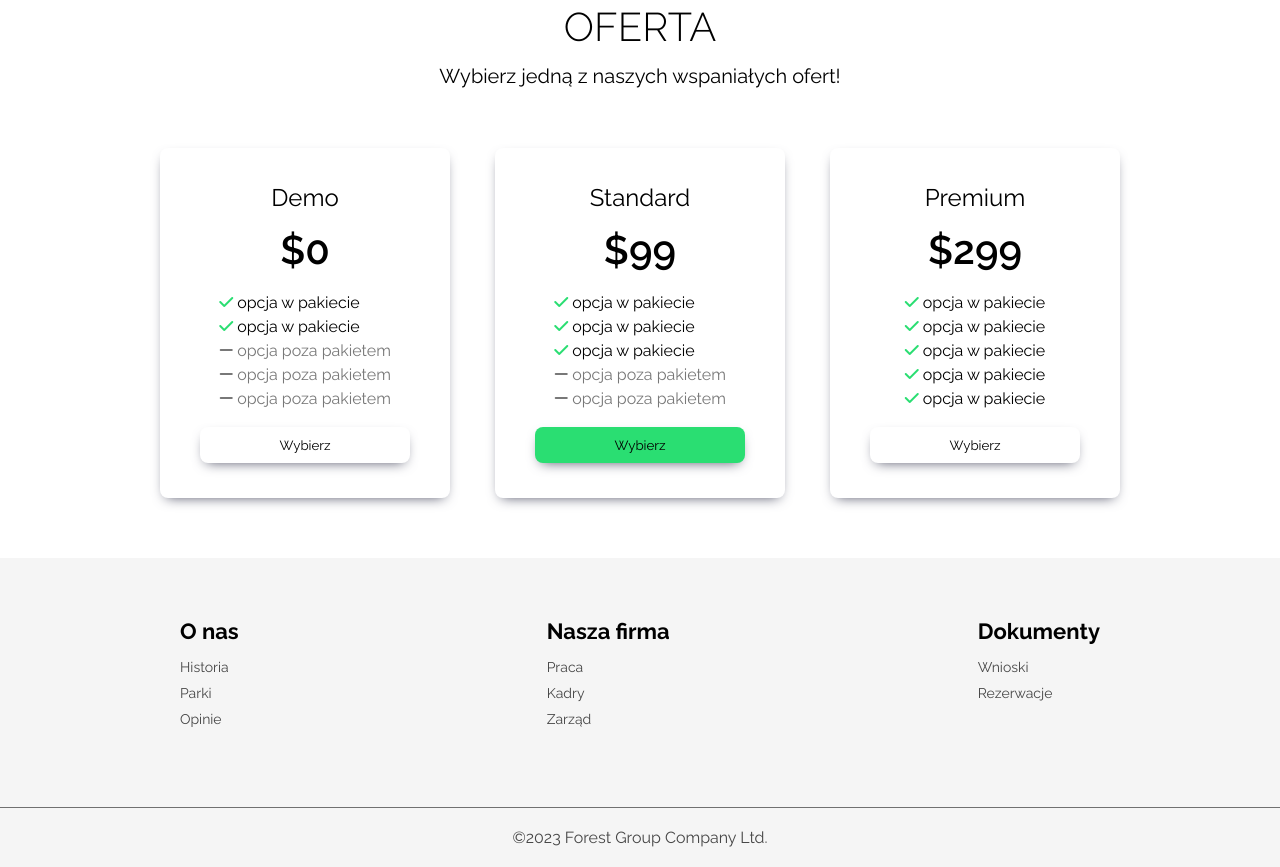
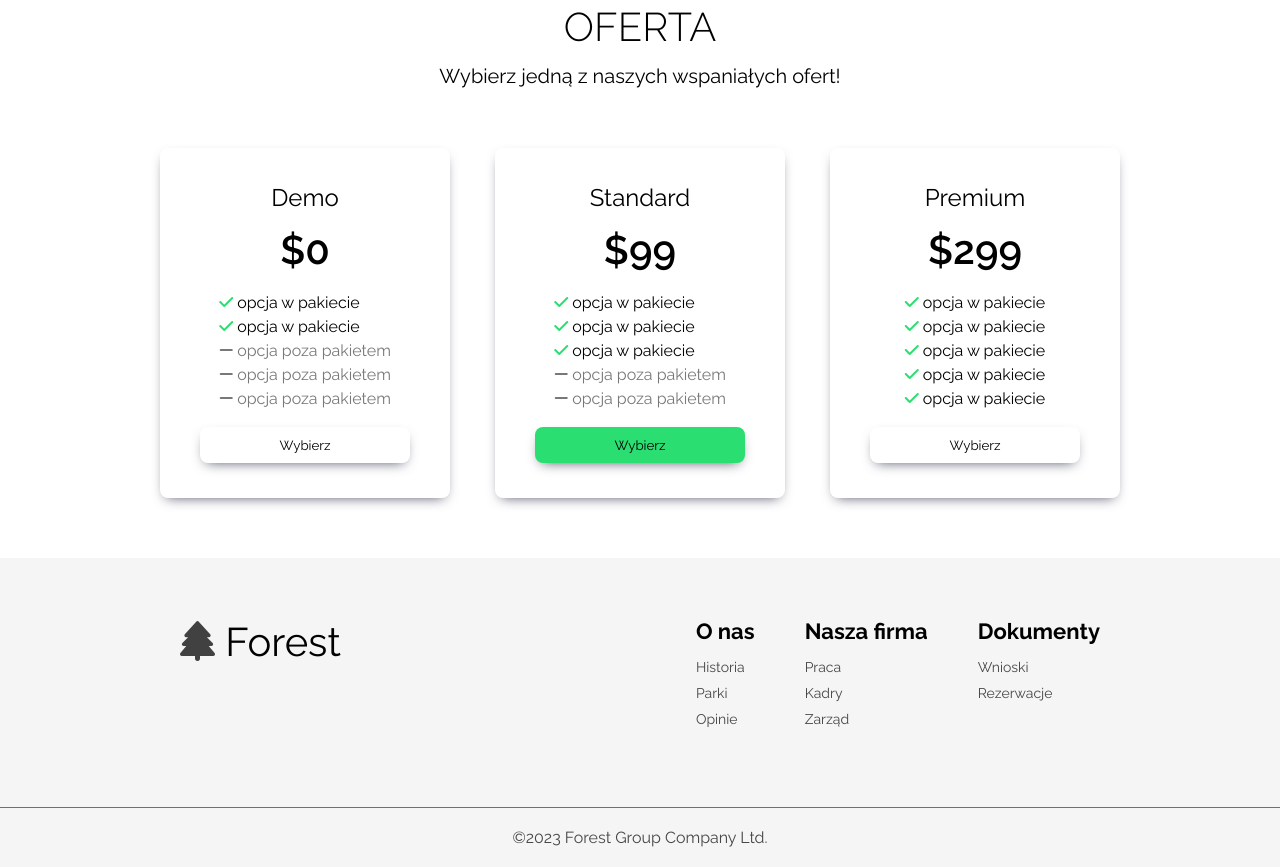
Before and after one commit to Czekol/matura, a website: page index.html in a window 1280 px wide. Shown: the part 1399-2266 px from the top of the page. Drawn offline with Linux system fonts and the light colour scheme.

Commit message:
school update 26.04 and a little bit code form home

```diff
--- a/index.html
+++ b/index.html
@@ -199,11 +199,8 @@
 
     <footer class="footer">
     <div class="small-wrapper">
-        <h3 class="footer__heading "><i class="fa-solid fa-tree"></i> Forest</h3>
+        <h3 class="footer__heading "><i class="fa-solid fa-tree footer__heading-icon"></i> Forest</h3>
         <div class="footer__boxes">
-
-
-
             <div class="footer__box">
                 <h3 class="footer__box-title">O nas</h3>
                 <a href="#" class="footer__box-link">Historia</a>
--- a/src/js/script.js
+++ b/src/js/script.js
@@ -1,24 +1,34 @@
 // HAMBURGER MENU
-const burgerBtn = document.querySelector('.nav__burger-btn');
-const mobileLinks = document.querySelector('.nav__mobile-links');
-const navShadow = document.querySelector('.nav__shadow');
+const burgerBtn = document.querySelector('.nav__burger-btn')
+const mobileLinks = document.querySelector('.nav__mobile-links')
+const navShadow = document.querySelector('.nav__shadow')
+// ALL BTNS IN OFFER
+const offerBtns = document.querySelectorAll('.offers__card-btn')
 // CURRENT YEAR IN FOOTER
-const footerYear = document.querySelector('.footer__current-year');
+const footerYear = document.querySelector('.footer__current-year')
 
 const navToggle = () => {
-	mobileLinks.classList.toggle('show-links');
-	navShadow.classList.toggle('show-shadow');
-	burgerBtn.classList.toggle('rotate-burger-btn');
-};
+	mobileLinks.classList.toggle('show-links')
+	navShadow.classList.toggle('show-shadow')
+	burgerBtn.classList.toggle('rotate-burger-btn')
+}
+
+// --- ---
+
+const selectingOffer = e => {
+	offerBtns.forEach(btn => btn.classList.remove('offers__card-btn--cta'))
+	e.target.classList.add('offers__card-btn--cta')
+}
 
 // --- ---
 
 const handleCurrentYear = () => {
-	const currentYear = new Date().getFullYear();
-    footerYear.textContent = currentYear
-};
+	const currentYear = new Date().getFullYear()
+	footerYear.textContent = currentYear
+}
 
-handleCurrentYear();
+handleCurrentYear()
 
-burgerBtn.addEventListener('click', navToggle);
-navShadow.addEventListener('click', navToggle);
+burgerBtn.addEventListener('click', navToggle)
+navShadow.addEventListener('click', navToggle)
+offerBtns.forEach(btn => btn.addEventListener('click', selectingOffer))
--- a/src/sass/_footer.scss
+++ b/src/sass/_footer.scss
@@ -3,13 +3,15 @@
 .footer {
 	background-color: color.$light-gray;
 
+	.small-wrapper {
+		padding: 6rem 2rem;
+	}
 	&__heading {
 		display: none;
 	}
 
 	&__boxes {
 		text-align: center;
-		padding: 6rem 2rem;
 	}
 
 	&__box {
--- a/src/sass/_style.scss
+++ b/src/sass/_style.scss
@@ -8,6 +8,10 @@ body {
 	font-family: 'Raleway', sans-serif;
 	font-weight: 400;
 	overflow-x: hidden;
+}
+
+.test {
+	background-color: color.$lime;
 }
 
 .wrapper {
@@ -224,6 +228,7 @@ body {
 			color: color.$black;
 			border-radius: 8px;
 			box-shadow: 0px 5px 13px -6px rgba(66, 68, 90, 1);
+			transition: .3s;
 
 			&--cta {
 				background-color: color.$lime;
--- a/src/sass/rwd/_large.scss
+++ b/src/sass/rwd/_large.scss
@@ -134,6 +134,7 @@
 			}
 		}
 	}
+
 }
 
 @media (width >= 1200px) {
--- a/src/sass/rwd/_medium.scss
+++ b/src/sass/rwd/_medium.scss
@@ -1,3 +1,5 @@
+@use 'colors' as color;
+
 // nav
 
 @media (width >= 768px) {
@@ -86,7 +88,32 @@
 			width: calc(50% - 2rem);
 
 			&:last-child {
-				margin-inline:  auto;
+				margin-inline: auto;
+			}
+		}
+	}
+
+	// FOOTER
+
+	.footer {
+		.small-wrapper {
+			display: flex;
+			justify-content: space-between;
+		}
+		&__heading {
+			display: block;
+			font-size: 4rem;
+			font-weight: 400;
+			&-icon {
+				color: color.$gray;
+			}
+		}
+
+		&__box {
+			margin:0 2.5rem;
+
+			&:last-child {
+				margin-right: 0;
 			}
 		}
 	}
--- a/src/sass/rwd/_small.scss
+++ b/src/sass/rwd/_small.scss
@@ -21,7 +21,7 @@
 	.footer {
 		&__boxes {
 			display: flex;
-			justify-content: space-between;
+			justify-content: space-evenly;
 			text-align: left;
 		}
 	}
```
Also changed, not shown: dist/css/main.min.css, dist/js/script.min.js, 1 other file.
